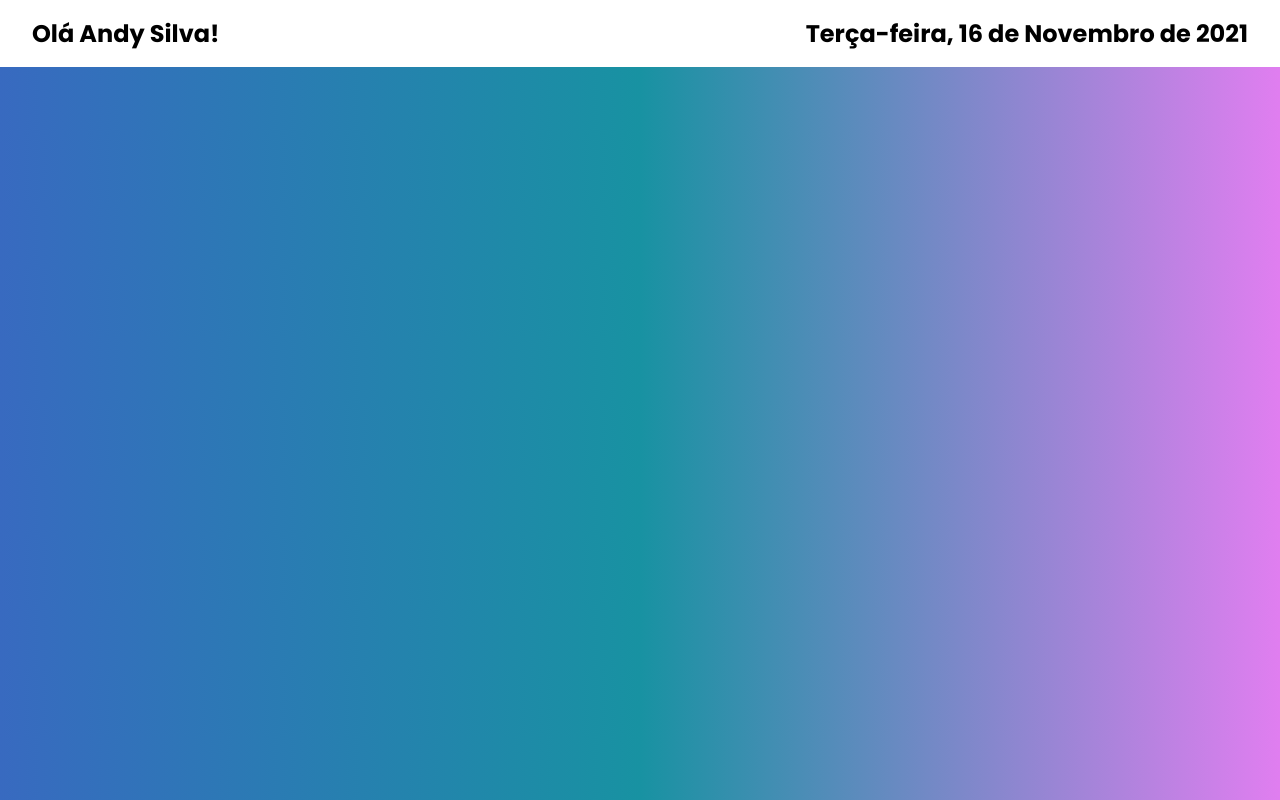
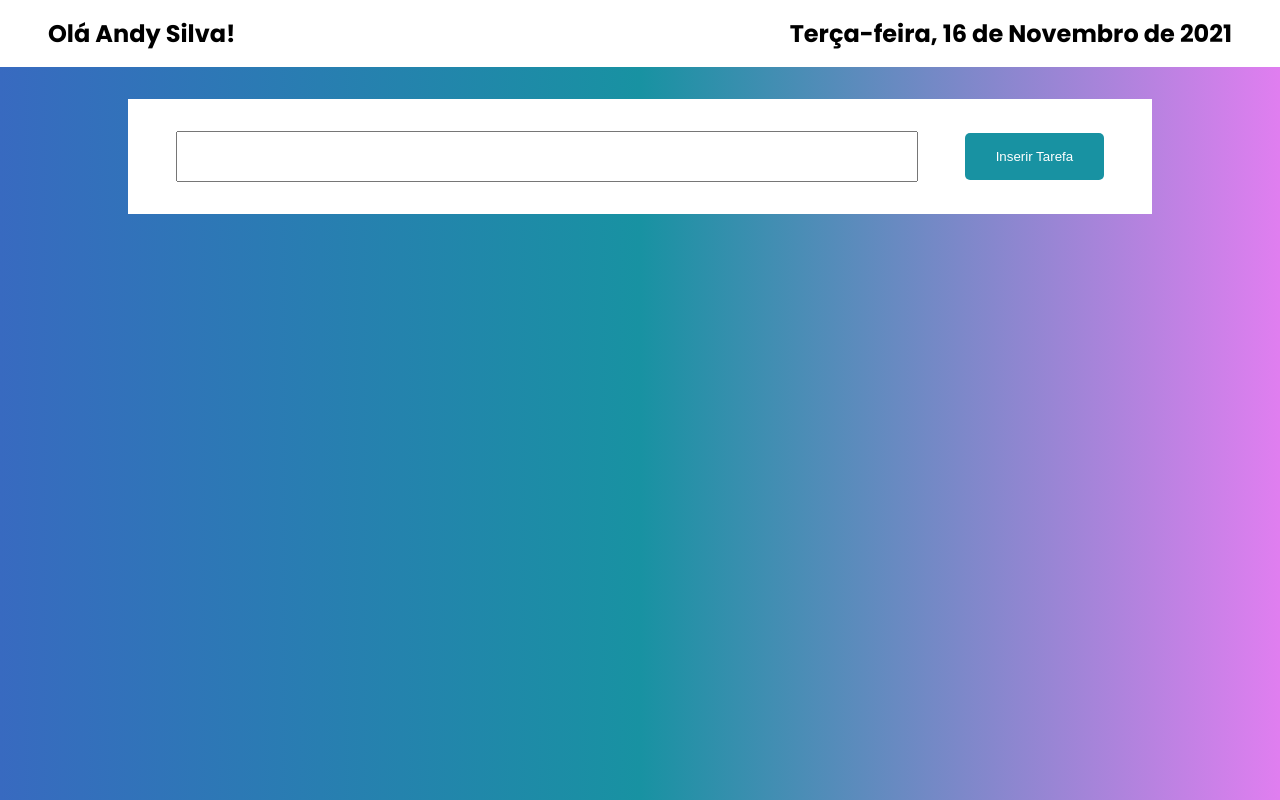
Before and after one commit to AndersonSilva94/desafio-ebytr, a React (Create React App) app in the folder client/: page /home in a window 1280 px wide. Built offline with nearby package versions, Linux system fonts and the light colour scheme.

Commit message:
feat: :rocket: cria a área de conteúdo das tarefas/ cria o input para inserir a tarefa

```diff
--- /dev/null
+++ b/client/src/components/AreaConteudo/index.tsx
@@ -0,0 +1,13 @@
+import React from 'react';
+import AreaCriarTarefa from '../AreaCriarTarefa';
+import { Container } from './styles';
+
+function AreaConteudo() {
+  return (
+    <Container>
+      <AreaCriarTarefa />
+    </Container>
+  );
+}
+
+export default AreaConteudo;
--- /dev/null
+++ b/client/src/components/AreaConteudo/styles.js
@@ -0,0 +1,9 @@
+import styled, { css } from 'styled-components';
+
+export const Container = styled.div`
+  ${() => css`
+    background: white;
+    margin: 2rem auto;
+    width: 80%;
+  `}
+`;
--- /dev/null
+++ b/client/src/components/AreaCriarTarefa/index.tsx
@@ -0,0 +1,13 @@
+import React from 'react';
+import { BotaoTarefa, Container, InputTarefa } from './styles';
+
+function AreaCriarTarefa() {
+  return (
+    <Container>
+      <InputTarefa />
+      <BotaoTarefa >Inserir Tarefa</BotaoTarefa>
+    </Container>
+  );
+}
+
+export default AreaCriarTarefa;
--- /dev/null
+++ b/client/src/components/AreaCriarTarefa/styles.js
@@ -0,0 +1,34 @@
+import styled, { css } from 'styled-components';
+
+export const Container = styled.div`
+  ${() => css`
+    display: flex;
+    justify-content: space-between;
+    align-items: center;
+    padding: 2rem 3rem;
+  `}
+`;
+
+export const InputTarefa = styled.input`
+  ${() => css`
+    padding: 1rem;
+    width: 80%;
+  `}
+`;
+
+export const BotaoTarefa = styled.button`
+  ${() => css`
+    padding: 1rem;
+    text-align: center;
+    border-radius: 5px;
+    background: #1892A2;
+    color: white;
+    width: 15%;
+    cursor: pointer;
+    border: none;
+
+    &:hover {
+      opacity: 0.8;
+    }
+  `}
+`;
--- a/client/src/components/FormLogin/index.tsx
+++ b/client/src/components/FormLogin/index.tsx
@@ -25,7 +25,7 @@ function FormLogin() {
           // onChange={ this.handleChange }
           />
         </label>
-        <LinkButton /* className={ disabled ? 'disabledLink' : '' } */>
+        <LinkButton /* className={ disabled ? 'disabledLink' : '' } */ to="/home">
           Entrar
         </LinkButton>
       </form>
--- a/client/src/components/Header/styles.js
+++ b/client/src/components/Header/styles.js
@@ -5,7 +5,7 @@ export const Container = styled.div`
     background-color: white;
     display: flex;
     justify-content: space-between;
-    padding: 1rem 2rem;
+    padding: 1rem 3rem;
     width: 100%;
   `}
 `;
--- a/client/src/pages/Home/index.tsx
+++ b/client/src/pages/Home/index.tsx
@@ -1,4 +1,5 @@
 import React from 'react';
+import AreaConteudo from '../../components/AreaConteudo';
 import Header from '../../components/Header';
 import { Container } from './styles';
 
@@ -6,6 +7,7 @@ function Home() {
   return (
     <Container>
       <Header />
+      <AreaConteudo />
     </Container>
   );
 }
```
